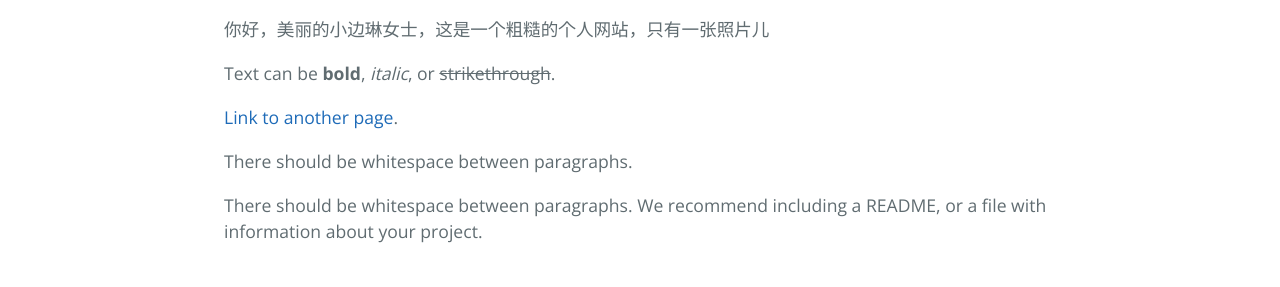
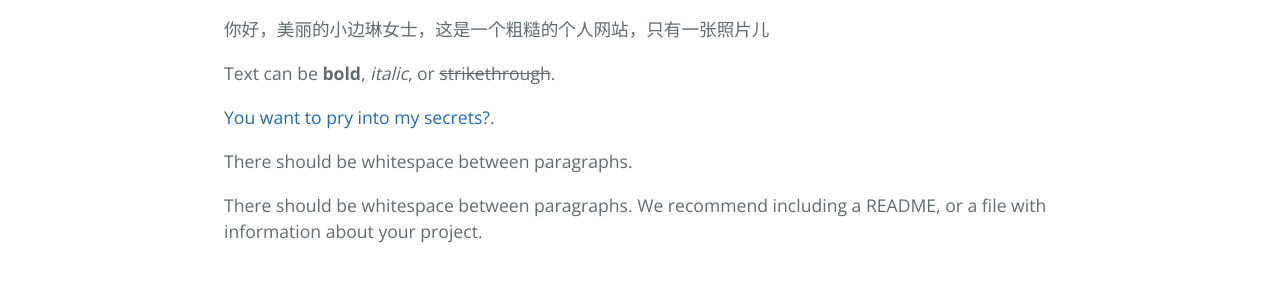
Before and after one commit to Astro-Wangjh/Astrowangjh.github.io, a Jekyll site: the page built from index.md, in a window 1280 px wide and 900 px high. Shown: the part 399-686 px from the top of the window. Built offline with Jekyll 4.4.1, drawn with Linux system fonts in a browser that asks for light colours.

Commit message:
Update index.md

```diff
--- a/index.md
+++ b/index.md
@@ -7,7 +7,7 @@ layout: default
 
 Text can be **bold**, _italic_, or ~~strikethrough~~.
 
-[Link to another page](./another-page.html).
+[You want to pry into my secrets?](./another-page.html).
 
 There should be whitespace between paragraphs.
 
```
